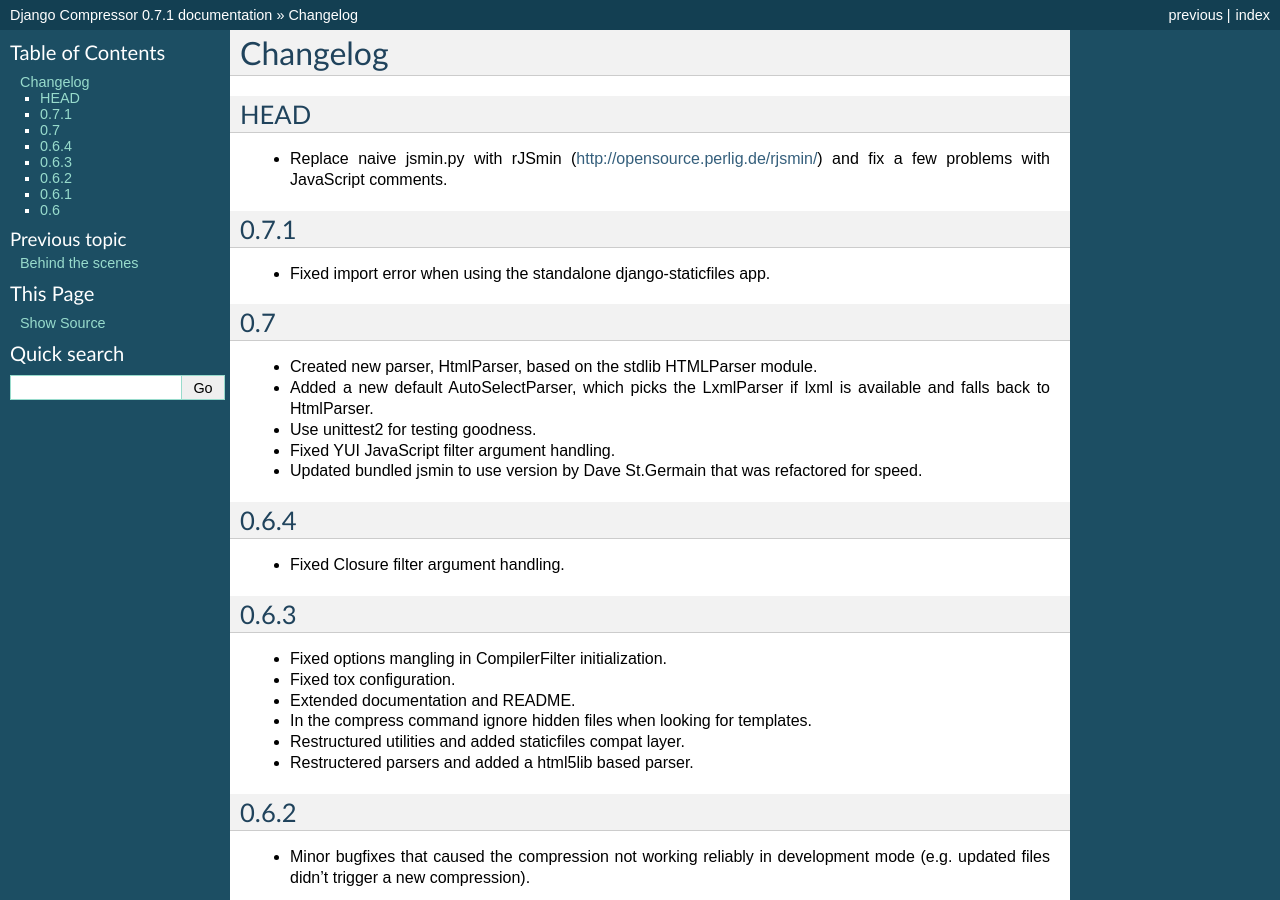
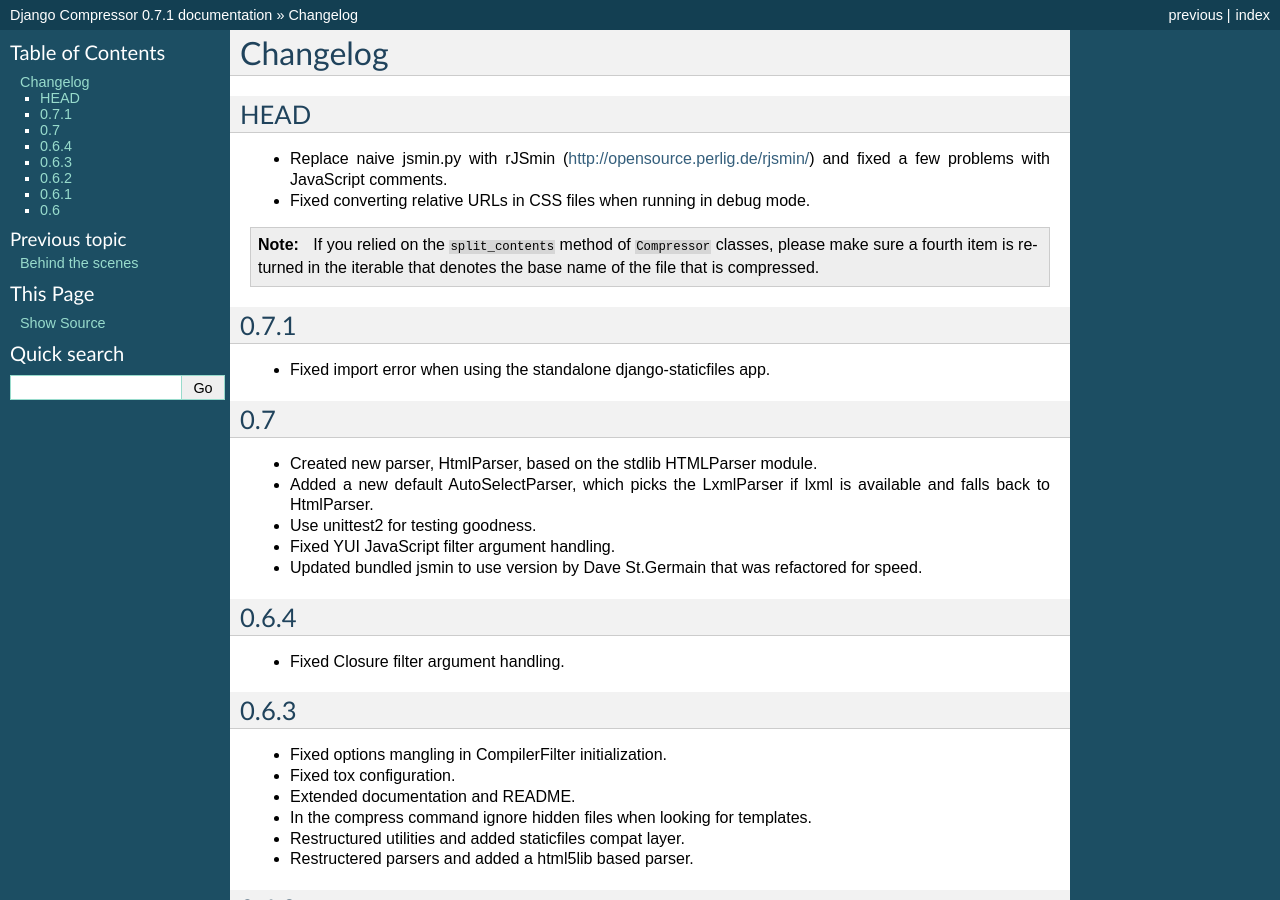
Before and after one commit to django-compressor/django-compressor, a Sphinx documentation site: the page built from docs/changelog.txt, in a window 1280 px wide and 900 px high. Built offline with Sphinx 7.4.7, drawn with Linux system fonts in a browser that asks for light colours.

Commit message:
Updated changelog and a docstring.

```diff
--- a/docs/changelog.txt
+++ b/docs/changelog.txt
@@ -4,8 +4,16 @@
 HEAD
 ----
 
-- Replace naive jsmin.py with rJSmin (http://opensource.perlig.de/rjsmin/) and
-  fix a few problems with JavaScript comments.
+- Replace naive jsmin.py with rJSmin (http://opensource.perlig.de/rjsmin/)
+  and fixed a few problems with JavaScript comments.
+
+- Fixed converting relative URLs in CSS files when running in debug mode.
+
+.. note::
+
+    If you relied on the ``split_contents`` method of ``Compressor`` classes,
+    please make sure a fourth item is returned in the iterable that denotes
+    the base name of the file that is compressed.
 
 0.7.1
 -----
```
Also changed, not shown: 1 other file.
